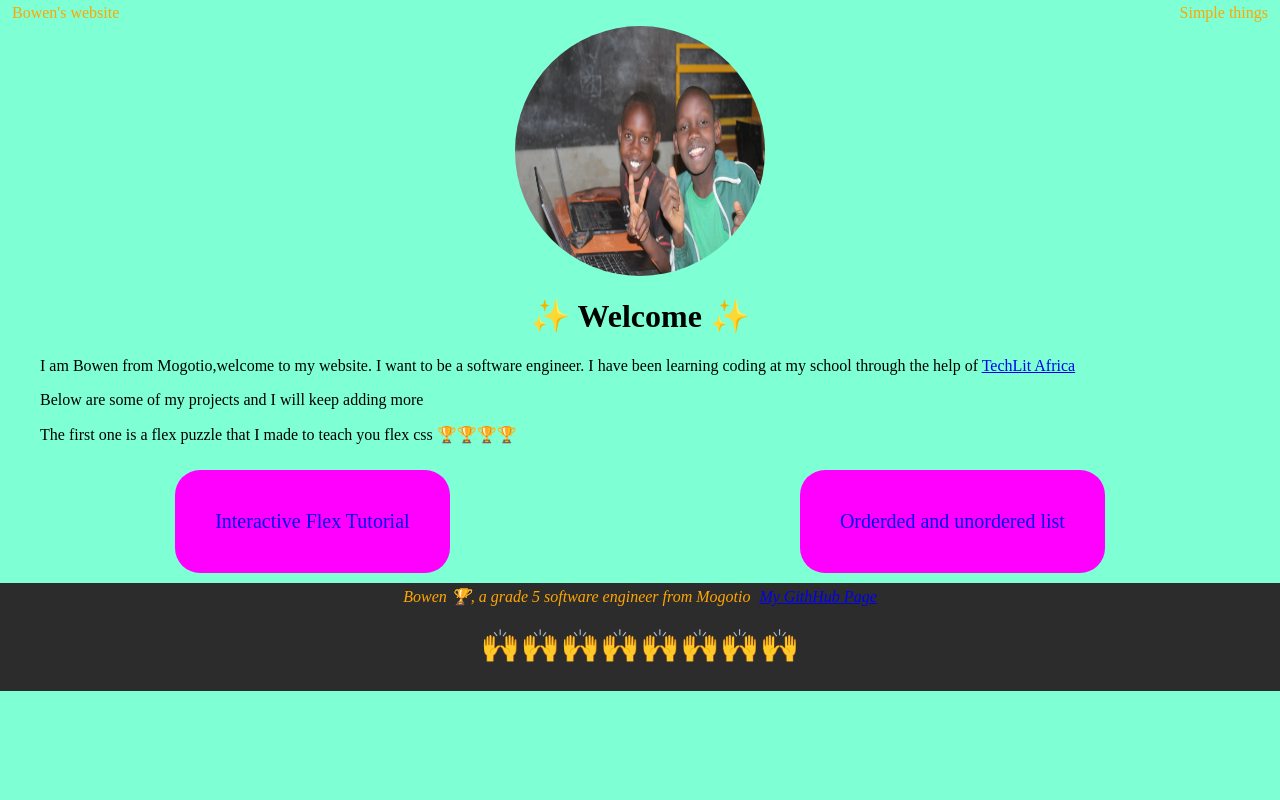
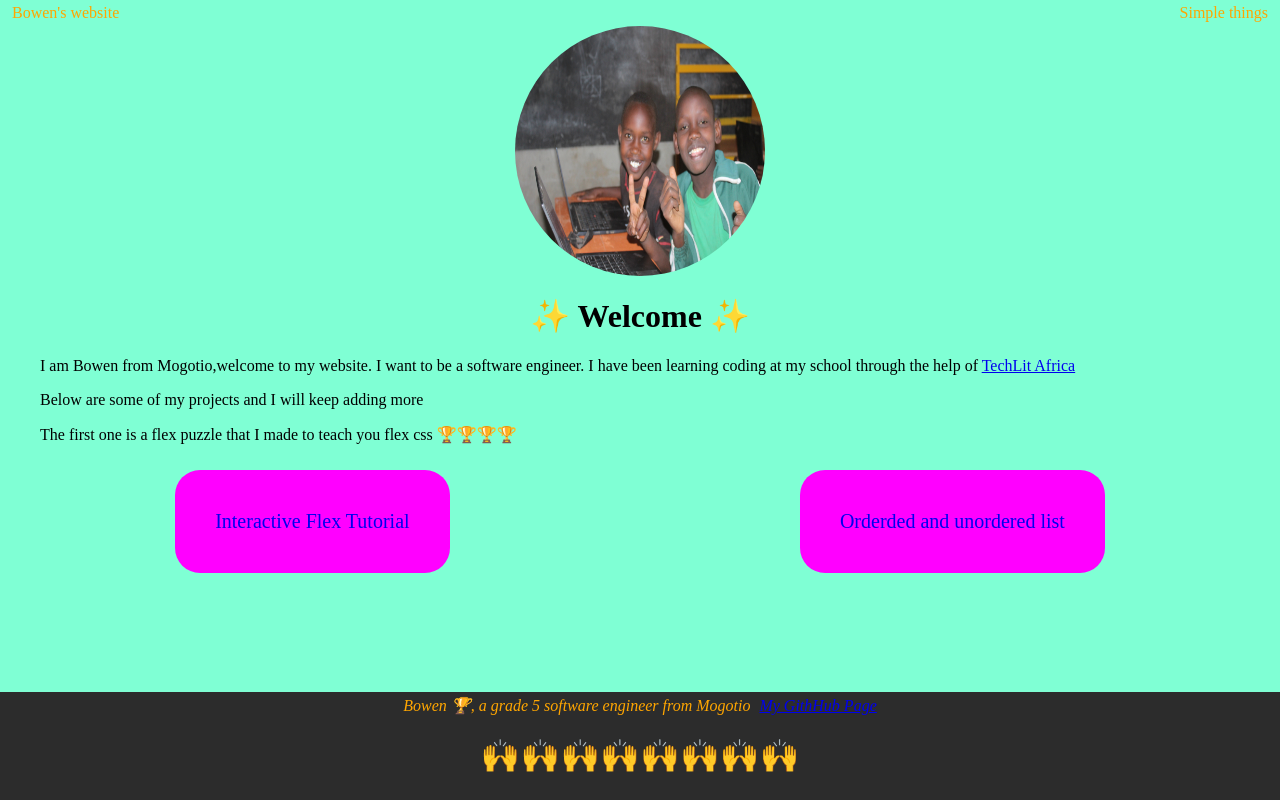
Before and after one commit to engineerbowenmogotio/engineerbowenmogotio.github.io, a plain HTML site: page index.html in a window 1280 px wide. Drawn offline with Linux system fonts and the light colour scheme.

Commit message:
mauricekibowen@gmail.com

```diff
--- a/index.css
+++ b/index.css
@@ -6,6 +6,11 @@ body{
 
 body{
   background-color: aquamarine;
+
+  height: 100vh;
+
+  display: flex;
+  flex-direction: column;
 }
 
 header{
@@ -16,6 +21,9 @@ header{
   top: 0;
 
   cursor: move;
+}
+main {
+  flex: 1;
 }
 header:hover {
   background-color: aquamarine;
--- a/index.html
+++ b/index.html
@@ -1,5 +1,6 @@
 <!DOCTYPE html>
 <html>
+
 <head>
   <title>Bowen Software Engineer</title>
   <style>
@@ -8,21 +9,25 @@
   <meta charset="utf-8">
   <link rel="stylesheet" href="./index.css">
 </head>
+
 <body>
   <header class="theme1">
     <div>Bowen's website</div>
     <div>Simple things</div>
   </header>
+  <main>
+
 
     <div class="imageDiv">
-      <img class="img" src="./images/nasa_lesson.jpg"/>
+      <img class="img" src="./images/nasa_lesson.jpg" />
     </div>
     <h1 class="title">✨ Welcome ✨</h1>
 
     <p>
       I am Bowen from Mogotio,welcome to my website.
       I want to be a software engineer.
-      I have been learning coding at my school through the help of <a href="https://techlitafrica.org" target="_blank">TechLit Africa </a>
+      I have been learning coding at my school through the help of <a href="https://techlitafrica.org"
+        target="_blank">TechLit Africa </a>
     </p>
 
     <p>Below are some of my projects and I will keep adding more</p>
@@ -35,15 +40,16 @@
 
 
 
+
+
+  </main>
   <footer class="theme1">
     <i>Bowen 🏆, a grade 5 software engineer from Mogotio
       <a class="githubLink" href="https://github.com/engineerbowenmogotio" target="_blank">My GithHub Page</a>
     </i>
-      <h1 >🙌🙌🙌🙌🙌🙌🙌🙌</h1>
+    <h1>🙌🙌🙌🙌🙌🙌🙌🙌</h1>
   </footer>
 
+</body>
 
-
-
-  </body>
 </html>
```
Lines whose indentation alone changed are shown as unchanged.
